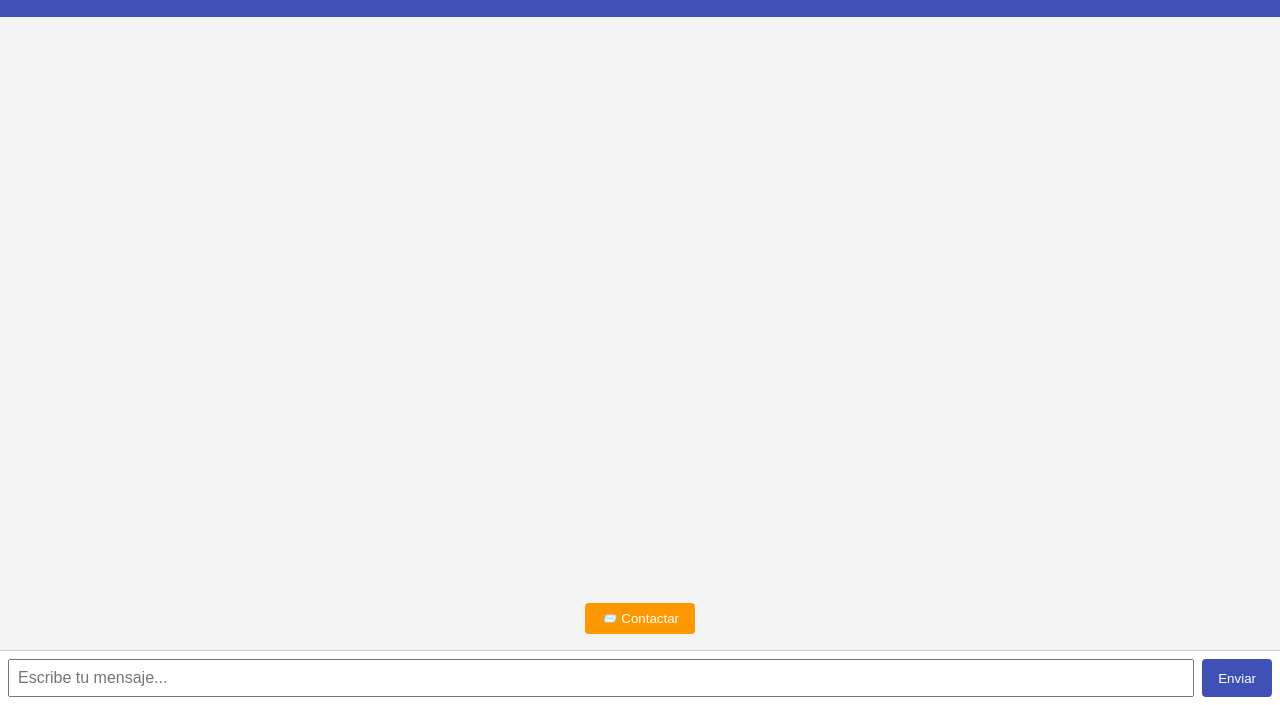
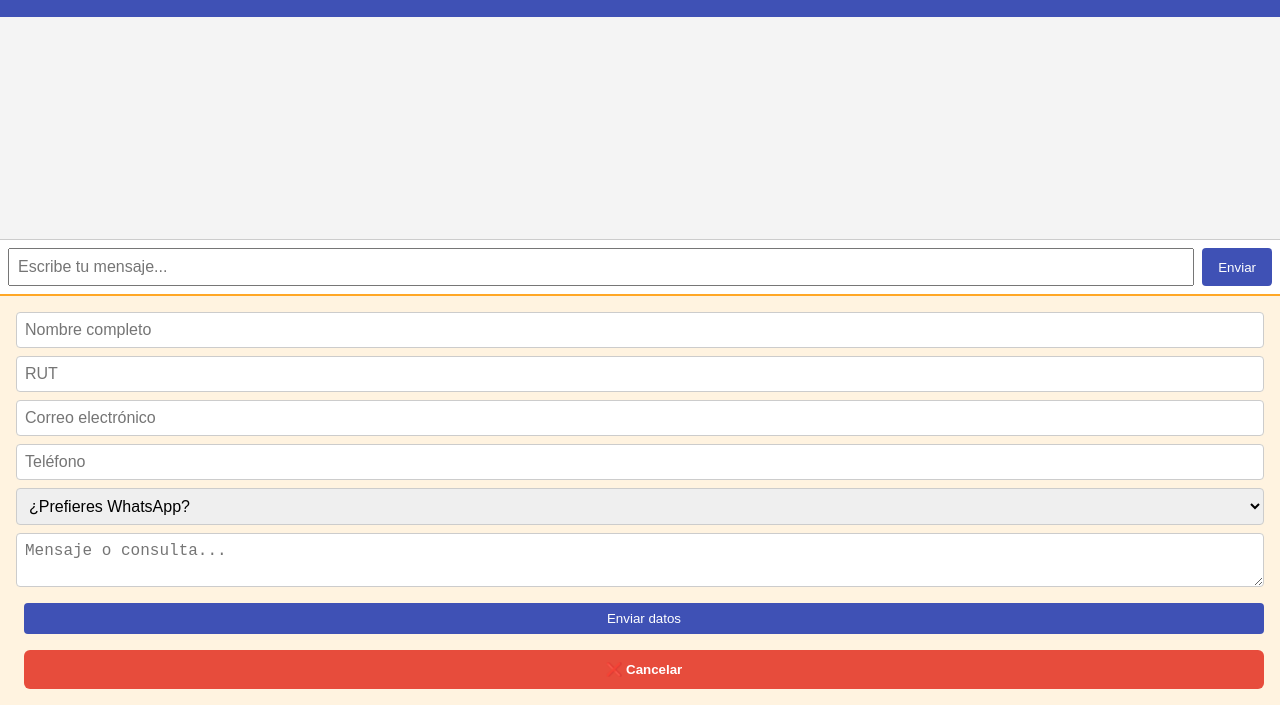
Before and after one commit to mcastror2000/bot-academia, a website: page public/index.html in a window 1280 px wide. Both pictures are taken after a click on the button "📨 Contactar". Shown: the part 95-800 px from the top of the page. Drawn offline with Linux system fonts and the light colour scheme.

Commit message:
Actualización: integración 13

```diff
--- a/index.js
+++ b/index.js
@@ -123,7 +123,7 @@ app.post('/api/ask', async (req, res) => {
                           message.toLowerCase().includes('inscripción');
 
     if (historialConsultas[ip][tema] >= 3 && deseaDetalles) {
-      respuestaFinal += '\n\n📬 Si deseas ser contactado personalmente, puedes dejar tus datos en el formulario disponible en esta página para recibir información personalizada. También puedes hacer clic en el botón "📨 Contactar" disponible más abajo.';
+      respuestaFinal += '\n\n📬 Si deseas ser contactado personalmente, puedes dejar tus datos en el formulario disponible en esta página para recibir información personalizada. También puedes hacer clic en el botón "📨 Contactar" disponible más abajo. Si no deseas continuar, puedes pulsar "❌ Cancelar" para cerrar el formulario.';
     }
 
     res.json({ reply: respuestaFinal });
--- a/public/index.html
+++ b/public/index.html
@@ -1,8 +1,8 @@
 <!DOCTYPE html>
 <html lang="es">
 <head>
-  <meta charset="UTF-8">
-  <meta name="viewport" content="width=device-width, initial-scale=1">
+  <meta charset="UTF-8" />
+  <meta name="viewport" content="width=device-width, initial-scale=1" />
   <title>Asistente Virtual - Academia Nacional de Artes</title>
   <style>
     body {
@@ -13,12 +13,14 @@
       flex-direction: column;
       height: 100vh;
     }
+
     header {
       background: #3f51b5;
       color: white;
       padding: 1rem;
       text-align: center;
     }
+
     #chat {
       flex: 1;
       overflow-y: auto;
@@ -26,25 +28,37 @@
       display: flex;
       flex-direction: column;
     }
+
     .message {
       margin: 0.5rem 0;
       padding: 0.5rem;
       border-radius: 8px;
       max-width: 80%;
     }
-    .user { background: #c8e6c9; align-self: flex-end; }
-    .bot { background: #e3f2fd; align-self: flex-start; }
+
+    .user {
+      background: #c8e6c9;
+      align-self: flex-end;
+    }
+
+    .bot {
+      background: #e3f2fd;
+      align-self: flex-start;
+    }
+
     #formulario {
       display: flex;
       border-top: 1px solid #ccc;
       padding: 0.5rem;
       background: white;
     }
+
     input[type="text"] {
       flex: 1;
       padding: 0.5rem;
       font-size: 1rem;
     }
+
     button {
       padding: 0.5rem 1rem;
       margin-left: 0.5rem;
@@ -54,10 +68,12 @@
       border-radius: 4px;
       cursor: pointer;
     }
+
     #contactarBtn {
       background: #ff9800;
       margin: 1rem auto;
     }
+
     #formContacto {
       display: none;
       flex-direction: column;
@@ -65,38 +81,68 @@
       padding: 1rem;
       border-top: 2px solid #ffa726;
     }
-    #formContacto input, #formContacto textarea, #formContacto select {
+
+    #formContacto input,
+    #formContacto textarea,
+    #formContacto select {
       margin-bottom: 0.5rem;
       padding: 0.5rem;
       font-size: 1rem;
       border-radius: 4px;
       border: 1px solid #ccc;
     }
+
+    .botones-formulario {
+      display: flex;
+      gap: 1rem;
+      flex-direction: column;
+      margin-top: 0.5rem;
+    }
+
+    .boton-cancelar {
+      background-color: #e74c3c;
+      color: white;
+      border: none;
+      padding: 12px;
+      border-radius: 6px;
+      font-weight: bold;
+      cursor: pointer;
+      transition: background 0.2s ease;
+    }
+
+    .boton-cancelar:hover {
+      background-color: #c0392b;
+    }
   </style>
 </head>
 <body>
   <header><h1>Asistente Virtual</h1></header>
+
   <div id="chat"></div>
 
   <button id="contactarBtn">📨 Contactar</button>
 
   <form id="formulario">
-    <input type="text" id="mensaje" placeholder="Escribe tu mensaje..." required>
+    <input type="text" id="mensaje" placeholder="Escribe tu mensaje..." required />
     <button type="submit">Enviar</button>
   </form>
 
   <form id="formContacto">
-    <input type="text" id="nombre" placeholder="Nombre completo" required>
-    <input type="text" id="rut" placeholder="RUT" required>
-    <input type="email" id="correo" placeholder="Correo electrónico" required>
-    <input type="tel" id="telefono" placeholder="Teléfono" required>
-    <select id="preferencia">
+    <input type="text" id="nombre" placeholder="Nombre completo" required />
+    <input type="text" id="rut" placeholder="RUT" required />
+    <input type="email" id="correo" placeholder="Correo electrónico" required />
+    <input type="tel" id="telefono" placeholder="Teléfono" required />
+    <select id="preferencia" required>
       <option value="">¿Prefieres WhatsApp?</option>
       <option value="sí">Sí</option>
       <option value="no">No</option>
     </select>
     <textarea id="mensajeContacto" placeholder="Mensaje o consulta..." required></textarea>
-    <button type="submit">Enviar datos</button>
+
+    <div class="botones-formulario">
+      <button type="submit" class="boton-enviar">Enviar datos</button>
+      <button type="button" class="boton-cancelar" onclick="cancelarFormulario()">❌ Cancelar</button>
+    </div>
   </form>
 
   <script>
@@ -136,8 +182,18 @@
     });
 
     btnContacto.addEventListener('click', () => {
-      formContacto.style.display = formContacto.style.display === 'none' ? 'flex' : 'none';
+      formContacto.style.display = 'flex';
+      btnContacto.style.display = 'none';
     });
+
+    function cancelarFormulario() {
+  formContacto.reset();
+  formContacto.style.display = 'none';
+  agregarMensaje('Formulario cancelado. Puedes seguir consultando lo que desees 😊', 'bot');
+  btnContacto.style.display = 'block';
+  input.focus(); // 🔍 aquí enfoca el input de texto nuevamente
+}
+
 
     formContacto.addEventListener('submit', async (e) => {
       e.preventDefault();
@@ -161,6 +217,7 @@
         agregarMensaje('✅ Tus datos fueron enviados correctamente. ¡Gracias!', 'bot');
         formContacto.reset();
         formContacto.style.display = 'none';
+        btnContacto.style.display = 'block';
       } else {
         agregarMensaje('❌ Hubo un error al enviar tus datos. Intenta más tarde.', 'bot');
       }
```
